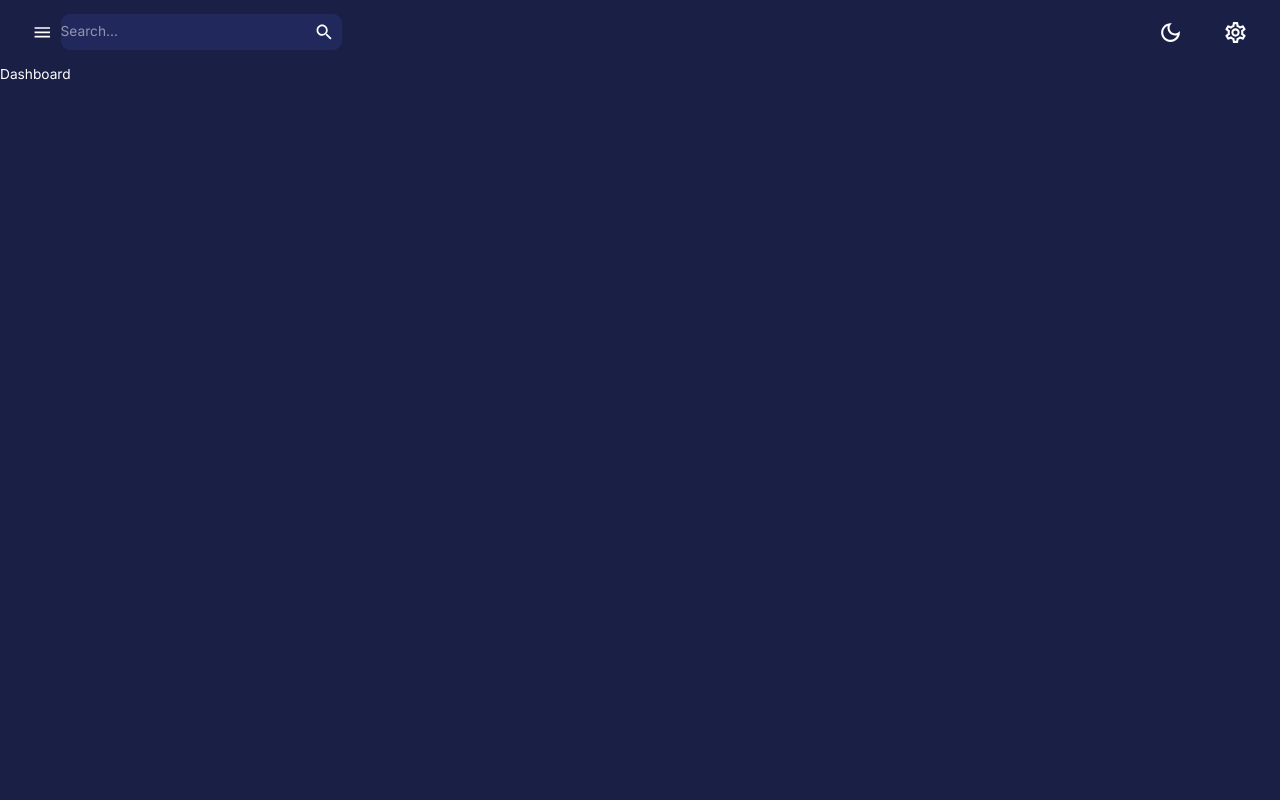
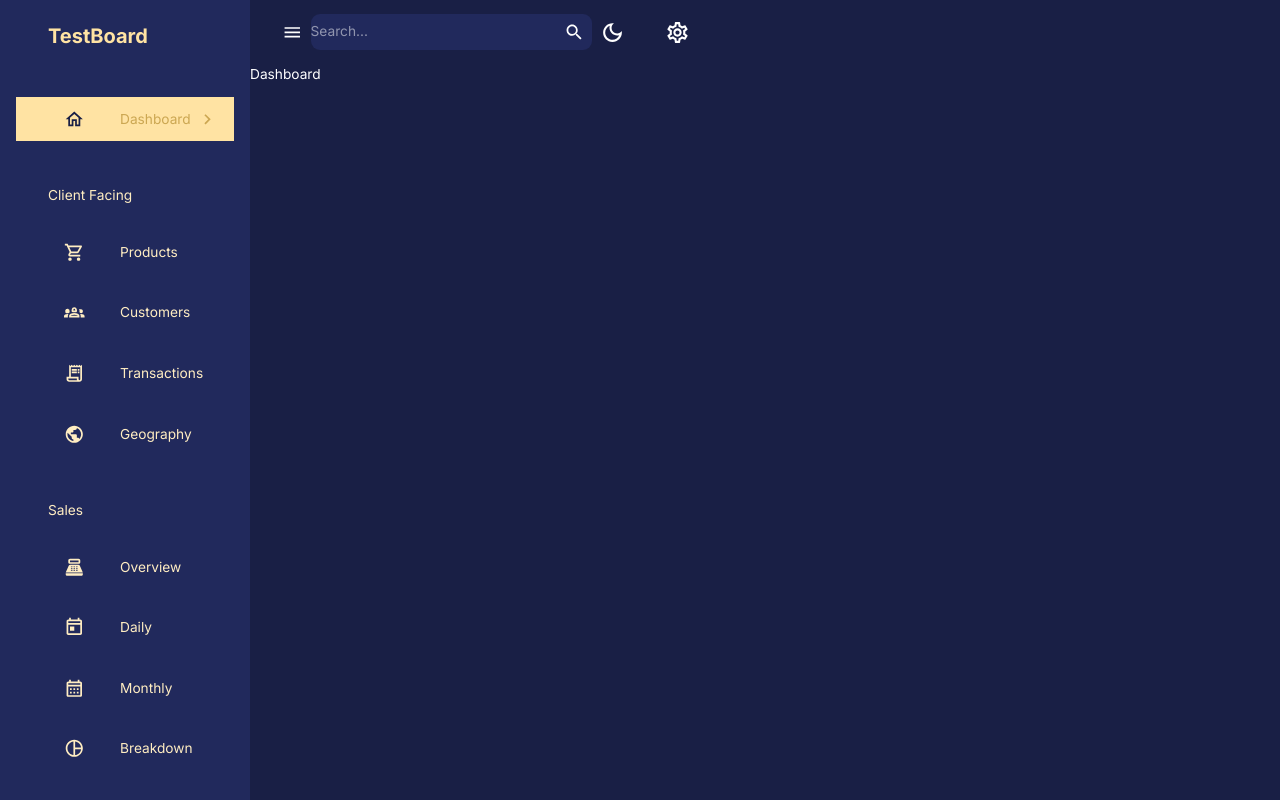
Before and after one commit to sparshy/admin_dashboar_client, a React (Create React App) app: page /dashboard in a window 1280 px wide. Built offline with nearby package versions, Linux system fonts and the light colour scheme.

Commit message:
added sidebar

```diff
--- a/src/components/Navbar.jsx
+++ b/src/components/Navbar.jsx
@@ -1,29 +1,38 @@
-import React from 'react';
-import { LightModeOutlined, DarkModeOutlined, Search, Menu as MenuIcon, SettingsOutlined } from '@mui/icons-material';
-import { useDispatch } from 'react-redux';
-import { AppBar, IconButton, InputBase, Toolbar, useTheme } from '@mui/material';
-import FlexBetween from './FlexBetween';
-import { setMode } from 'state';
+import React from "react";
+import {
+  LightModeOutlined,
+  DarkModeOutlined,
+  Search,
+  Menu as MenuIcon,
+  SettingsOutlined,
+} from "@mui/icons-material";
+import { useDispatch } from "react-redux";
+import {
+  AppBar,
+  IconButton,
+  InputBase,
+  Toolbar,
+  useTheme,
+} from "@mui/material";
+import FlexBetween from "./FlexBetween";
+import { setMode } from "state";
 
-
-
-
-
-const Navbar = () => {
-    const dispatch= useDispatch();
-    const theme= useTheme();
+const Navbar = ({ isSidebarOpen, setIsSidebarOpen }) => {
+  const dispatch = useDispatch();
+  const theme = useTheme();
   return (
     <AppBar
       sx={{
         position: "static",
         background: "none",
         boxShadow: "none",
-   }}>
-        <Toolbar sx={{justifyContent: "space-between"}}>
+      }}
+    >
+      <Toolbar sx={{ justifyContent: "space-between" }}>
         {/**LEFT SIDE */}
         <FlexBetween>
-                <IconButton onClick={ () => console.log("open/close sidebar")}>
-                    <MenuIcon/>
+          <IconButton onClick={() => setIsSidebarOpen(!isSidebarOpen)}>
+            <MenuIcon />
           </IconButton>
           <FlexBetween
             backgroundColor={theme.palette.background.alt}
@@ -31,26 +40,28 @@
             gap="3rem"
             p="0.1 rem 1.5rem"
           >
-                    <InputBase placeholder='Search...'/>
+            <InputBase placeholder="Search..." />
             <IconButton>
-                        <Search/>
+              <Search />
             </IconButton>
           </FlexBetween>
         </FlexBetween>
         {/**RIGHT SIDE */}
         <FlexBetween gap="1.5rem">
           <IconButton onClick={() => dispatch(setMode())}>
-                   { theme.palette.mode==='dark' ? (
-                   <DarkModeOutlined sx={{fontSize:"25px"}}   />): (
-                   <LightModeOutlined sx={{fontSize:"25px"}}  />)}
+            {theme.palette.mode === "dark" ? (
+              <DarkModeOutlined sx={{ fontSize: "25px" }} />
+            ) : (
+              <LightModeOutlined sx={{ fontSize: "25px" }} />
+            )}
           </IconButton>
           <IconButton>
-                    <SettingsOutlined sx={{fontSize:"25px"}}  />
+            <SettingsOutlined sx={{ fontSize: "25px" }} />
           </IconButton>
         </FlexBetween>
       </Toolbar>
     </AppBar>
-  )
-}
+  );
+};
 
-export default Navbar
+export default Navbar;
--- /dev/null
+++ b/src/components/Sidebar.jsx
@@ -0,0 +1,195 @@
+import React, { useEffect, useState } from "react";
+import FlexBetween from "./FlexBetween";
+//import profileImage from "../assests/profile.jpeg";
+import { useLocation, useNavigate } from "react-router-dom";
+import {
+  Box,
+  Drawer,
+  IconButton,
+  List,
+  ListItem,
+  ListItemButton,
+  ListItemIcon,
+  ListItemText,
+  Typography,
+  useTheme,
+} from "@mui/material";
+import {
+  AdminPanelSettingsOutlined,
+  CalendarMonthOutlined,
+  ChevronLeft,
+  ChevronRightOutlined,
+  Groups2Outlined,
+  HomeOutlined,
+  PieChartOutlined,
+  PointOfSaleOutlined,
+  PublicOutlined,
+  ReceiptLongOutlined,
+  ShoppingCartOutlined,
+  TodayOutlined,
+  TrendingUpOutlined,
+} from "@mui/icons-material";
+
+const navItems = [
+  {
+    text: "Dashboard",
+    icon: <HomeOutlined />,
+  },
+  {
+    text: "Client Facing",
+    icon: null,
+  },
+  {
+    text: "Products",
+    icon: <ShoppingCartOutlined />,
+  },
+  {
+    text: "Customers",
+    icon: <Groups2Outlined />,
+  },
+  {
+    text: "Transactions",
+    icon: <ReceiptLongOutlined />,
+  },
+  {
+    text: "Geography",
+    icon: <PublicOutlined />,
+  },
+  {
+    text: "Sales",
+    icon: null,
+  },
+  {
+    text: "Overview",
+    icon: <PointOfSaleOutlined />,
+  },
+  {
+    text: "Daily",
+    icon: <TodayOutlined />,
+  },
+  {
+    text: "Monthly",
+    icon: <CalendarMonthOutlined />,
+  },
+  {
+    text: "Breakdown",
+    icon: <PieChartOutlined />,
+  },
+  {
+    text: "Management",
+    icon: null,
+  },
+  {
+    text: "Admin",
+    icon: <AdminPanelSettingsOutlined />,
+  },
+  {
+    text: "Performance",
+    icon: <TrendingUpOutlined />,
+  },
+];
+
+const Sidebar = ({
+  drawerWidth,
+  isSidebarOpen,
+  setIsSidebarOpen,
+  isNonMobile,
+}) => {
+  const { pathname } = useLocation();
+  const [active, setActive] = useState("");
+  const navigate = useNavigate();
+  const theme = useTheme();
+
+  useEffect(() => {
+    setActive(pathname.substring(1));
+  }, [pathname]);
+  return (
+    <Box component="nav">
+      {isSidebarOpen && (
+        <Drawer
+          open={isSidebarOpen}
+          onClose={() => setIsSidebarOpen(false)}
+          variant="persistent"
+          anchor="left"
+          sx={{
+            width: drawerWidth,
+            "& .MuiDrawer-paper": {
+              color: theme.palette.secondary[200],
+              backgroundColor: theme.palette.background.alt,
+              boxSixing: "border-box",
+              borderWidth: isNonMobile ? 0 : "2px",
+              width: drawerWidth,
+            },
+          }}
+        >
+          <Box width="100%">
+            <Box m="1.5rem 2rem 2rem 3rem">
+              <FlexBetween color={theme.palette.secondary.main}>
+                <Box display="flex" alignItems="center" gap="0.05rem">
+                  <Typography variant="h4" fontWeight="bold">
+                    TestBoard
+                  </Typography>
+                </Box>
+                {!isNonMobile && (
+                  <IconButton onClick={() => setIsSidebarOpen(!isSidebarOpen)}>
+                    <ChevronLeft />
+                  </IconButton>
+                )}
+              </FlexBetween>
+            </Box>
+            <List>
+              {navItems.map(({ text, icon }) => {
+                if (!icon) {
+                  return (
+                    <Typography key={text} sx={{ m: "2.25rem 0 1rem 3rem" }}>
+                      {text}
+                    </Typography>
+                  );
+                }
+                const lcText = text.toLowerCase();
+                return (
+                  <ListItem key={text} disabledPadding>
+                    <ListItemButton
+                      onClick={() => {
+                        navigate(`/${lcText}`);
+                        setActive(lcText);
+                      }}
+                      sx={{
+                        backgroundColor:
+                          active === lcText
+                            ? theme.palette.secondary[300]
+                            : "transparent",
+                        color:
+                          active === lcText
+                            ? theme.palette.secondary[600]
+                            : theme.palette.secondary[200]
+                      }}
+                    >
+                      <ListItemIcon
+                        sx={{
+                          ml: "2rem",
+                          color:
+                            active === lcText
+                              ? theme.palette.primary[600]
+                              : theme.palette.secondary[200],
+                        }}
+                      >
+                        {icon}
+                      </ListItemIcon>
+                      <ListItemText primary={text} />
+                      {active === lcText && (
+                        <ChevronRightOutlined sx={{ ml: "auto" }} />
+                      )}
+                    </ListItemButton>
+                  </ListItem>
+                );
+              })}
+            </List>
+          </Box>
+        </Drawer>
+      )}
+    </Box>
+  );
+};
+
+export default Sidebar;
--- a/src/scenes/layout/index.jsx
+++ b/src/scenes/layout/index.jsx
@@ -1,17 +1,31 @@
-import React, {useState} from 'react'
-import { Box, useMediaQuery } from '@mui/material';
-import { Outlet } from 'react-router-dom';
-import { useSelector } from 'react-redux';
-import Navbar from 'components/Navbar';
-
+import React, { useState } from "react";
+import { Box, useMediaQuery } from "@mui/material";
+import { Outlet } from "react-router-dom";
+import { useSelector } from "react-redux";
+import Navbar from "components/Navbar";
+import Sidebar from "components/Sidebar";
 
 const Layout = () => {
+  const isNonMobile = useMediaQuery("(min-width: 600px)");
+  const [isSidebarOpen, setIsSidebarOpen] = useState(true);
   return (
-    <Box width="100%" height= "100%">
-      <Navbar/>
-      <Outlet />
+    <Box display={isNonMobile ? "flex" : "block"} width="100%" height="100%">
+      <Sidebar
+        isNonMobile={isNonMobile}
+        drawerWidth="250px"
+        isSidebarOpen={isSidebarOpen}
+        setIsSidebarOpen={setIsSidebarOpen}
+      />
+      <Box>
+        <Navbar
+          isSidebarOpen={isSidebarOpen}
+          setIsSidebarOpen={setIsSidebarOpen}
+        />
+
+        <Outlet />
+      </Box>
     </Box>
-  )
-}
+  );
+};
 
 export default Layout;
```
Lines whose indentation alone changed are shown as unchanged.
